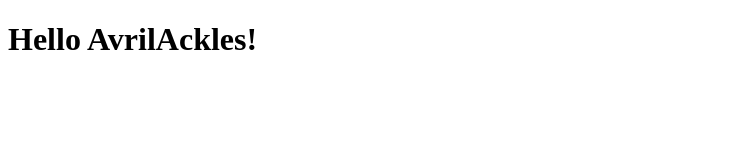
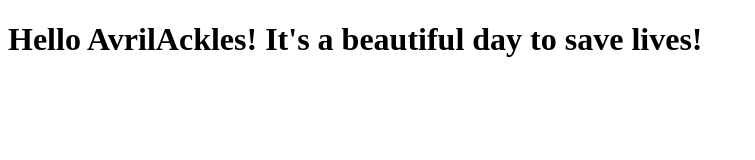
Before and after one commit to rafaelacristinamc/avril-ackles, a plain HTML site: page site/index.html in a window 1280 px wide. Shown: the whole page, without its empty margins (0-755 px from the left). Drawn offline with Linux system fonts and the light colour scheme.

Commit message:
Small addition to our page content.

```diff
--- a/site/index.html
+++ b/site/index.html
@@ -6,6 +6,6 @@
 	<title>Hello AvrilAckles!</title>
 </head>
 <body>
-<h1>Hello AvrilAckles!</h1>
+<h1>Hello AvrilAckles! It's a beautiful day to save lives!</h1>
 </body>
 </html>
```
